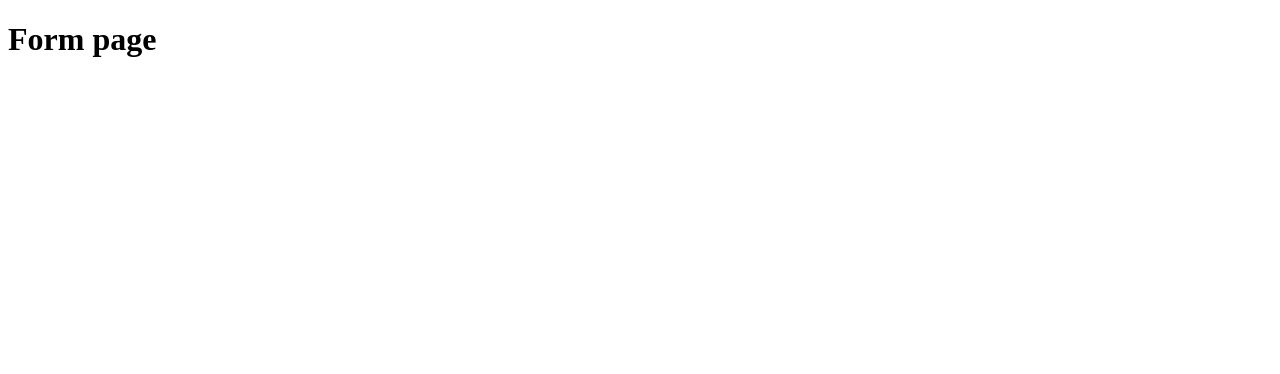
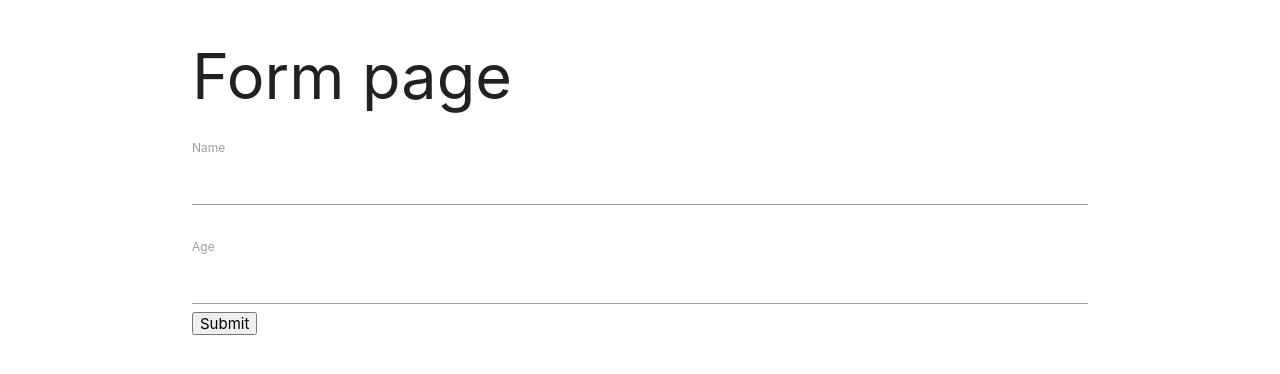
Before and after one commit to mahendran-narayanan/Django-forms, a Django app: page /app/home.html in a window 1280 px wide. Before the commit the part shown is almost empty. Shown: the top 374 px of the page. Run offline with Django 3.2, Linux system fonts and the light colour scheme.

Commit message:
Form created

```diff
--- a/djangoforms/forms/Templates/home.html
+++ b/djangoforms/forms/Templates/home.html
@@ -1,9 +1,19 @@
 <!DOCTYPE html>
 <html>
 <head>
+	<link rel="stylesheet" href="https://cdnjs.cloudflare.com/ajax/libs/materialize/1.0.0/css/materialize.min.css">
 	<title>Home</title>
 </head>
 <body>
-	<h1>Form page</h1>
+	<div class="container">
+		<h1>Form page</h1>
+		<label for="name">Name</label>
+		<input type="text" name="Name" id="name">
+		<br>
+		<br>
+		<label for="age">Age</label>
+		<input type="text" name="age" id="age">
+		<button type="submit" name="submit">Submit</button>
+	</div>
 </body>
 </html>
```
